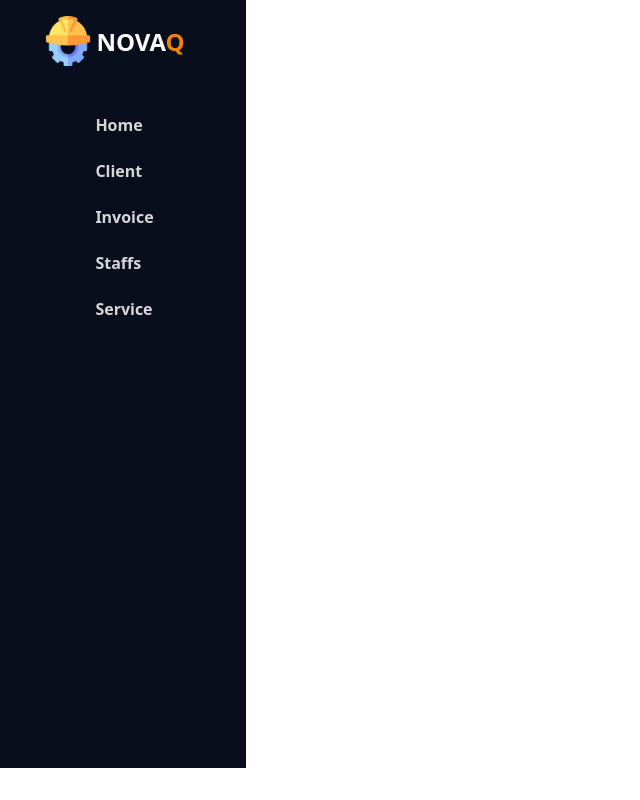
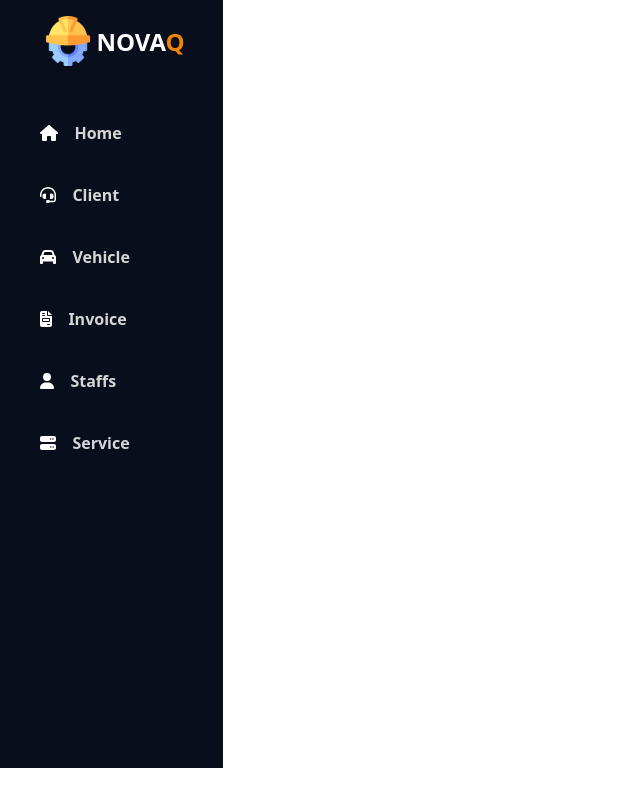
Before and after one commit to Night-Prime/Vehicle-Managment-System, an Angular app: page /admin in a window 1280 px wide. Shown: the whole page, without its empty margins (0-640 px from the left). Built offline with nearby package versions, Linux system fonts and the light colour scheme; sample sign-in values are in the browser's storage; what ngx-lottie would draw is missing.

Commit message:
sidebar-build

```diff
--- a/package.json
+++ b/package.json
@@ -18,6 +18,8 @@
     "@angular/platform-browser": "^14.1.0",
     "@angular/platform-browser-dynamic": "^14.1.0",
     "@angular/router": "^14.1.0",
+    "@fortawesome/angular-fontawesome": "^0.11.1",
+    "@fortawesome/free-solid-svg-icons": "^6.1.2",
     "lottie-web": "^5.9.6",
     "ngx-lottie": "^8.2.0",
     "rxjs": "~7.5.0",
--- a/src/app/app.module.ts
+++ b/src/app/app.module.ts
@@ -2,6 +2,7 @@
 import { BrowserModule } from '@angular/platform-browser';
 import { FormsModule, ReactiveFormsModule } from '@angular/forms';
 import { LottieModule } from 'ngx-lottie';
+import { FontAwesomeModule } from '@fortawesome/angular-fontawesome';
 
 
 import { AppRoutingModule } from './app-routing.module';
@@ -30,6 +31,7 @@
     BrowserModule,
     FormsModule,
     HttpClientModule,
+    FontAwesomeModule,
     LottieModule,
     ReactiveFormsModule,
     AppRoutingModule
--- a/src/app/components/admin/admin.module.ts
+++ b/src/app/components/admin/admin.module.ts
@@ -2,6 +2,7 @@
 import { CommonModule } from '@angular/common';
 import { FormsModule, ReactiveFormsModule } from '@angular/forms';
 import { AdminRoutingModule } from './admin-routing.module';
+import { FontAwesomeModule } from '@fortawesome/angular-fontawesome';
 
 import { ClientComponent } from './client/client.component';
 import { InvoiceComponent } from './invoice/invoice.component';
@@ -24,6 +25,7 @@
   imports: [
     CommonModule,
     AdminRoutingModule,
+    FontAwesomeModule,
     FormsModule,
     ReactiveFormsModule
   ]
--- a/src/app/components/admin/home/home.component.css
+++ b/src/app/components/admin/home/home.component.css
@@ -2,3 +2,19 @@
   width: 1366px;
   height: 768px;
 }
+
+.content{
+  width: 100%;
+  height: 100%;
+  display: flex;
+  flex-direction:row;
+}
+
+.side {
+  flex:1;
+  height: 100%;
+}
+
+.body{
+  flex:5;
+}
--- a/src/app/components/admin/home/home.component.html
+++ b/src/app/components/admin/home/home.component.html
@@ -1,3 +1,14 @@
 <section class="layout">
-  <app-sidebar></app-sidebar>
+  <div class="content">
+    <div class="side">
+      <app-sidebar></app-sidebar>
+    </div>
+
+    <div class="body">
+      <div class="body-navbar">
+        <app-navbar></app-navbar>
+      </div>
+      <div class="body-content"></div>
+    </div>
+  </div>
 </section>
--- a/src/app/components/admin/sidebar/sidebar.component.css
+++ b/src/app/components/admin/sidebar/sidebar.component.css
@@ -1,6 +1,7 @@
 .sidebar{
   height: 100%;
-  width:18%;
+  width:98%;
+  border: 0px 2px 2px solid rgb(16, 34, 165);
   background-color: rgb(9, 14, 29);
 }
 
@@ -46,21 +47,24 @@
 }
 
 .links li  {
+  display: flex;
+  flex-direction:row;
+  align-items: baseline;
   margin-bottom: 1.5rem;
+  color:white;
+  padding: .5rem;
 }
 
 .links a{
   text-decoration: none;
   color:rgb(214, 214, 214);
   font-weight: 600;
-  padding: .5rem;
   padding-right: 3.5rem;
-  padding-left: 3.5rem;
+  padding-left: 1rem;
 }
 
-.links a:hover{
-  width: 100%;
-  background-color:orange;
+.links li:hover{
+  background-color:rgb(241, 132, 8);
   color: rgb(22, 22, 87);
   border-radius: 5px;
 }
--- a/src/app/components/admin/sidebar/sidebar.component.html
+++ b/src/app/components/admin/sidebar/sidebar.component.html
@@ -7,18 +7,27 @@
     <section class="links">
       <ul>
         <li>
+          <fa-icon [icon]="fahome"></fa-icon>
           <a routerLink="home">Home</a>
         </li>
         <li>
+          <fa-icon [icon]="faclient"></fa-icon>
           <a routerLink="client">Client</a>
         </li>
         <li>
+          <fa-icon [icon]="favehicle"></fa-icon>
+          <a routerLink="vehicle">Vehicle</a>
+        </li>
+        <li>
+          <fa-icon [icon]="fainvoice"></fa-icon>
           <a routerLink="invoice">Invoice</a>
         </li>
         <li>
+          <fa-icon [icon]="fastaff"></fa-icon>
           <a routerLink="staff">Staffs</a>
         </li>
         <li>
+          <fa-icon [icon]="faservice"></fa-icon>
           <a routerLink="service">Service</a>
         </li>
       </ul>
--- a/src/app/components/admin/sidebar/sidebar.component.ts
+++ b/src/app/components/admin/sidebar/sidebar.component.ts
@@ -1,4 +1,5 @@
 import { Component, OnInit } from '@angular/core';
+import { faHome, faHeadset, faFileInvoice, faPen, faServer, faUser, faCar, faUserAstronaut} from '@fortawesome/free-solid-svg-icons';
 
 @Component({
   selector: 'app-sidebar',
@@ -7,6 +8,15 @@
 })
 export class SidebarComponent implements OnInit {
 
+  fahome = faHome;
+  faclient = faHeadset;
+  fainvoice = faFileInvoice;
+  faquote = faPen;
+  faservice = faServer;
+  fastaff = faUser;
+  favehicle = faCar;
+  faprofile = faUserAstronaut;
+
   constructor() { }
 
   ngOnInit(): void {
```
Also changed, not shown: 1 other file (tests, documents, lock files or other folders).
